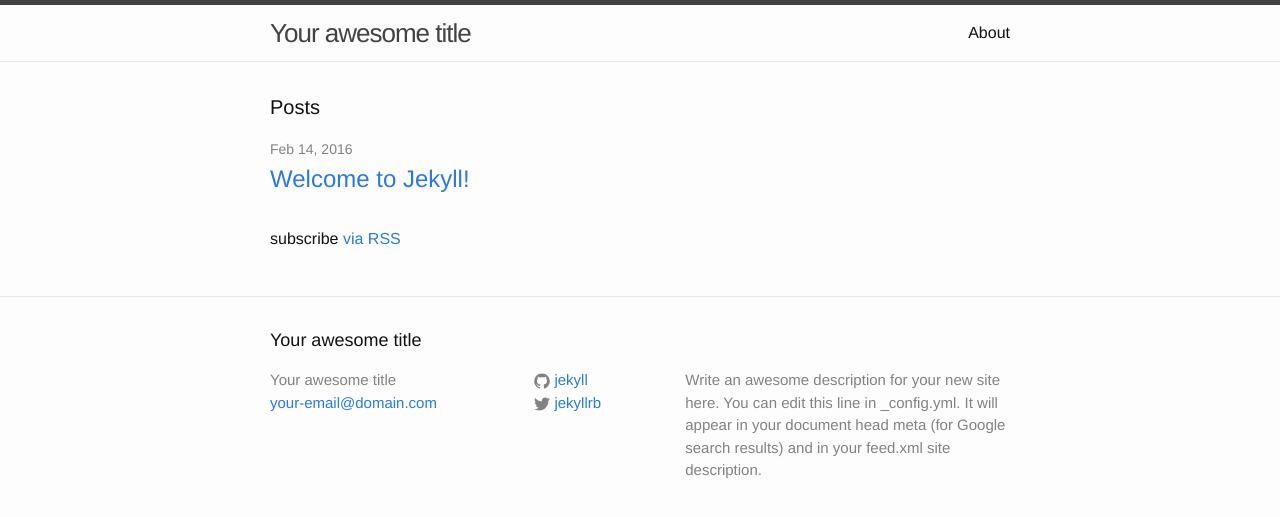
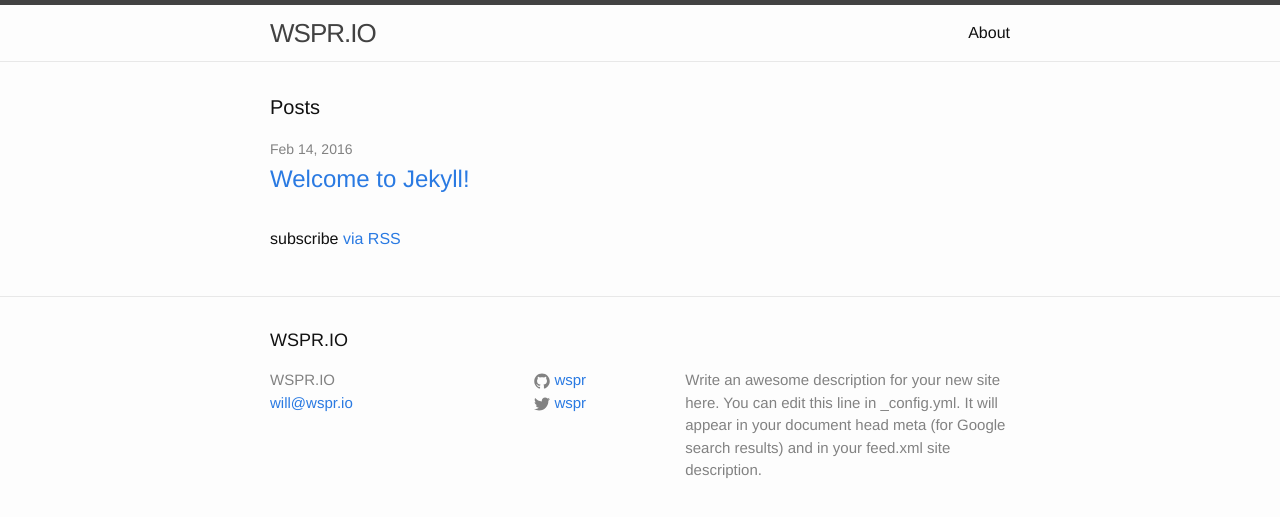
Before and after one commit to wspr/wspr.github.io, a Jekyll site: the page built from index.html, in a window 1280 px wide. Shown: the top 517 px of the page. Built offline with Jekyll 4.4.1, drawn with Linux system fonts in a browser that asks for light colours.

Commit message:
add some details
baby steps for sure

```diff
--- a/_config.yml
+++ b/_config.yml
@@ -6,16 +6,16 @@
 # 'jekyll serve'. If you change this file, please restart the server process.
 
 # Site settings
-title: Your awesome title
-email: your-email@domain.com
+title: WSPR.IO
+email: will@wspr.io
 description: > # this means to ignore newlines until "baseurl:"
   Write an awesome description for your new site here. You can edit this
   line in _config.yml. It will appear in your document head meta (for
   Google search results) and in your feed.xml site description.
 baseurl: "" # the subpath of your site, e.g. /blog
-url: "http://yourdomain.com" # the base hostname & protocol for your site
-twitter_username: jekyllrb
-github_username:  jekyll
+url: "http://wspr.io" # the base hostname & protocol for your site
+twitter_username: wspr
+github_username:  wspr
 
 # Build settings
 markdown: kramdown
```
